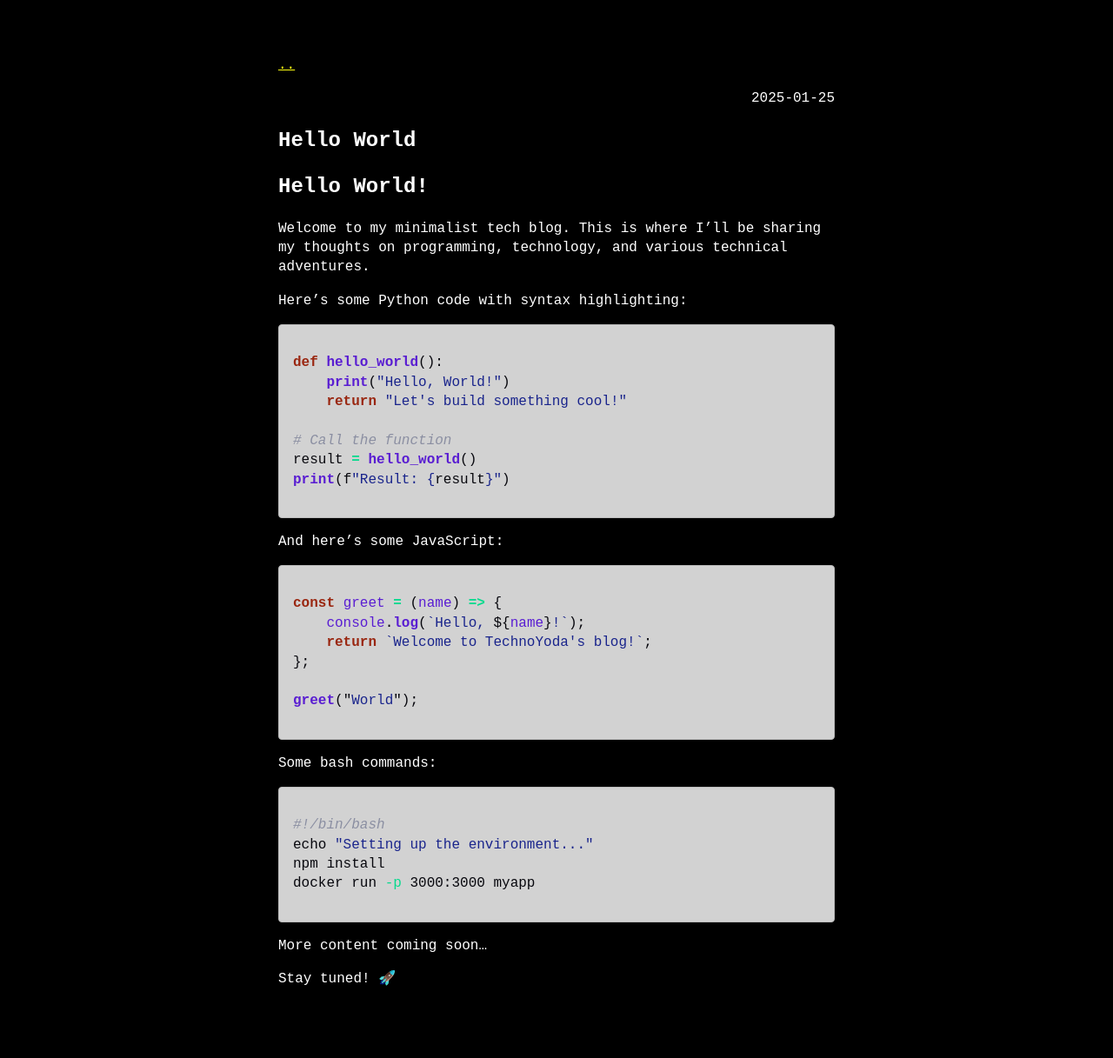
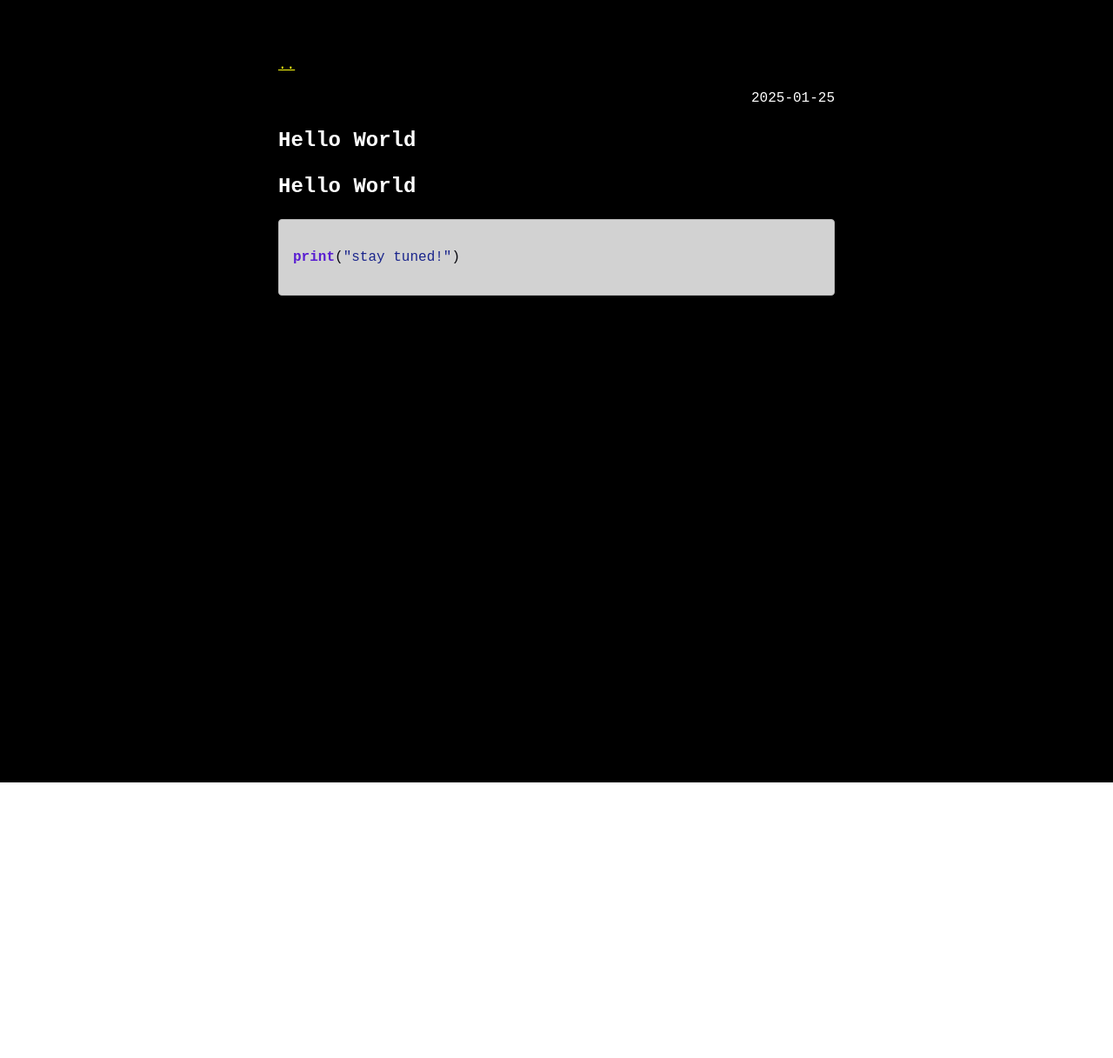
Before and after one commit to technoyoda/technoyoda.github.io, a Jekyll site: the page built from _posts/2025-01-25-hello-world.md, in a window 1280 px wide. Shown: the whole page at 87% size. Built offline with Jekyll 4.4.1, drawn with Linux system fonts in a browser that asks for light colours; after the commit the page ends 900 px from its top, so only the background shows below that.

Commit message:
fixed hello world blog item.

````diff
--- a/_posts/2025-01-25-hello-world.md
+++ b/_posts/2025-01-25-hello-world.md
@@ -5,42 +5,8 @@ date: 2025-01-25
 categories: blog
 ---
 
-# Hello World!
-
-Welcome to my minimalist tech blog. This is where I'll be sharing my thoughts on programming, technology, and various technical adventures.
-
-Here's some Python code with syntax highlighting:
+# Hello World
 
 ```python
-def hello_world():
-    print("Hello, World!")
-    return "Let's build something cool!"
-
-# Call the function
-result = hello_world()
-print(f"Result: {result}")
+print("stay tuned!")
 ```
-
-And here's some JavaScript:
-
-```javascript
-const greet = (name) => {
-    console.log(`Hello, ${name}!`);
-    return `Welcome to TechnoYoda's blog!`;
-};
-
-greet("World");
-```
-
-Some bash commands:
-
-```bash
-#!/bin/bash
-echo "Setting up the environment..."
-npm install
-docker run -p 3000:3000 myapp
-```
-
-More content coming soon...
-
-Stay tuned! 🚀
````
